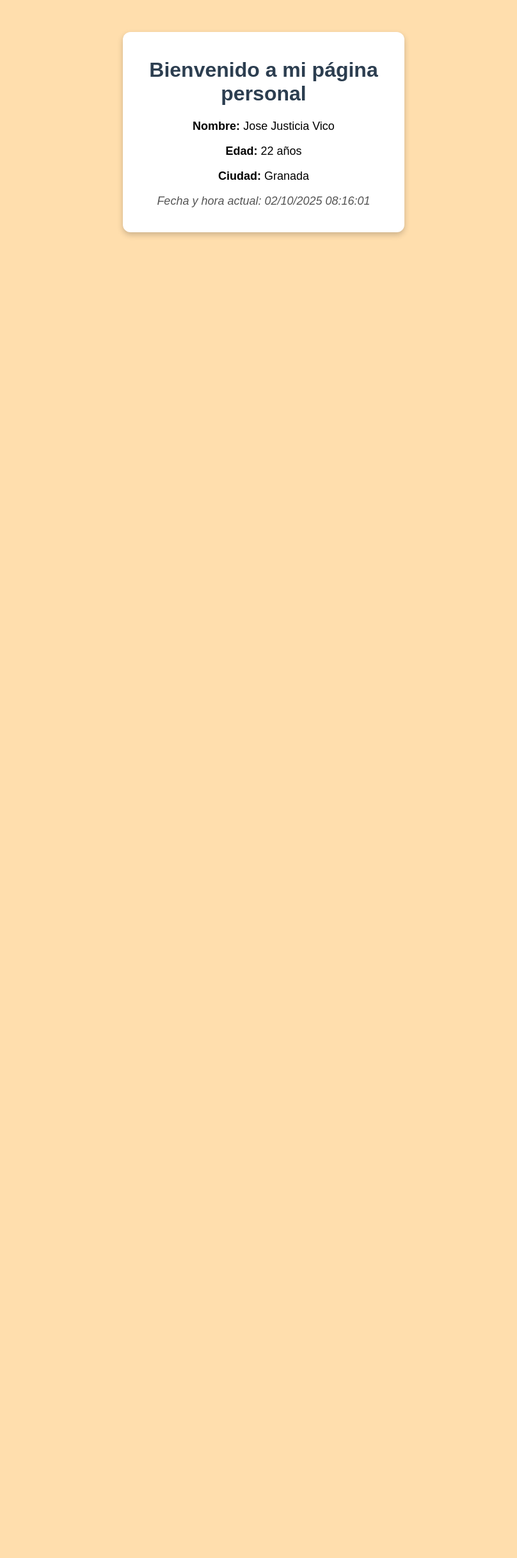
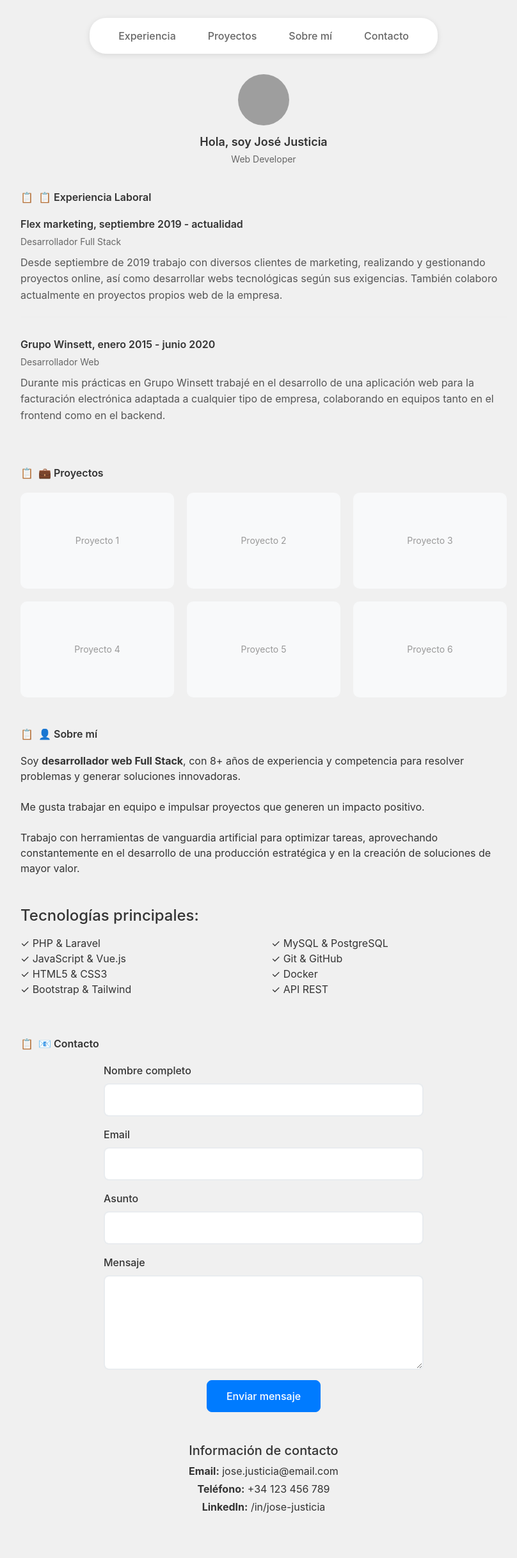
Before and after one commit to Pepe-JV/EntornoServidor, a PHP site: page / in a window 1280 px wide. Shown: the whole page at 64% size, without its empty margins (228-1036 px from the left). Before the commit the page ends 370 px from the top, so only its background shows below. Run offline with PHP 8.4, Linux system fonts and the light colour scheme; grey boxes are pictures that could not be loaded.

```diff
--- a/T1/ejercicios_T1_Jose_Justicia/ejercicio3/assets/css/style.css
+++ b/T1/ejercicios_T1_Jose_Justicia/ejercicio3/assets/css/style.css
@@ -1,26 +1,195 @@
+body {
+    background-color: #f0f0f0;
+    font-family: -apple-system, BlinkMacSystemFont, 'Segoe UI', Roboto, sans-serif;
+    color: #333;
+}
 
-body {
-    font-family: Arial, sans-serif;
-    background-color: navajowhite;
+.container {
+    max-width: 800px;
+    background-color: #f0f0f0;
+    padding: 20px;
+}
+
+/* Navegación */
+.navbar-nav {
+    background-color: white;
+    border-radius: 25px;
+    padding: 8px 20px;
+    box-shadow: 0 2px 10px rgba(0,0,0,0.1);
+}
+
+.nav-link {
+    color: #666 !important;
+    padding: 8px 20px !important;
+    margin: 0 5px;
+    border-radius: 20px;
+    transition: all 0.3s ease;
+    text-decoration: none;
+    font-weight: 500;
+}
+
+.nav-link:hover {
+    color: #333 !important;
+    background-color: #f8f9fa;
+}
+
+.nav-link.active {
+    color: #007bff !important;
+    background-color: #e7f3ff;
+}
+
+/* Contenido principal */
+.main-content {
+    background-color: white;
+    border-radius: 15px;
+    padding: 40px;
+    margin-top: 30px;
+    box-shadow: 0 2px 20px rgba(0,0,0,0.05);
+}
+
+/* Perfil */
+.profile-section {
     text-align: center;
-    margin-top: 50px;
+    margin-bottom: 40px;
 }
-.contenedor {
-    background: white;
-    padding: 20px;
-    margin: auto;
-    width: 400px;
-    border-radius: 12px;
-    box-shadow: 0px 4px 10px rgba(0,0,0,0.2);
+
+.profile-img {
+    width: 80px;
+    height: 80px;
+    border-radius: 50%;
+    margin-bottom: 15px;
 }
-h1 {
-    color: #2c3e50;
+
+.profile-name {
+    font-size: 18px;
+    font-weight: 600;
+    color: #333;
+    margin: 0;
 }
-p {
-    font-size: 18px;
+
+.profile-subtitle {
+    font-size: 14px;
+    color: #666;
+    margin: 5px 0 0 0;
 }
-.fecha {
-    margin-top: 15px;
-    font-style: italic;
+
+/* Secciones */
+.section-title {
+    font-size: 16px;
+    font-weight: 600;
+    color: #333;
+    margin-bottom: 20px;
+    display: flex;
+    align-items: center;
+}
+
+.section-title::before {
+    content: "📋";
+    margin-right: 8px;
+}
+
+/* Experiencia laboral */
+.experience-item {
+    margin-bottom: 30px;
+    padding-bottom: 20px;
+    border-bottom: 1px solid #eee;
+}
+
+.experience-item:last-child {
+    border-bottom: none;
+    margin-bottom: 0;
+}
+
+.experience-title {
+    font-weight: 600;
+    color: #333;
+    margin-bottom: 5px;
+}
+
+.experience-period {
+    color: #666;
+    font-size: 14px;
+    margin-bottom: 10px;
+}
+
+.experience-description {
     color: #555;
+    line-height: 1.6;
 }
+
+/* Proyectos */
+.projects-grid {
+    display: grid;
+    grid-template-columns: repeat(auto-fit, minmax(200px, 1fr));
+    gap: 20px;
+    margin-top: 20px;
+}
+
+.project-card {
+    background-color: #f8f9fa;
+    border-radius: 10px;
+    height: 150px;
+    display: flex;
+    align-items: center;
+    justify-content: center;
+    color: #999;
+    font-size: 14px;
+    transition: transform 0.3s ease;
+}
+
+.project-card:hover {
+    transform: translateY(-5px);
+    box-shadow: 0 5px 15px rgba(0,0,0,0.1);
+}
+
+/* Formulario de contacto */
+.contact-form {
+    max-width: 500px;
+    margin: 0 auto;
+}
+
+.form-label {
+    font-weight: 500;
+    color: #333;
+    margin-bottom: 8px;
+}
+
+.form-control {
+    border: 2px solid #e9ecef;
+    border-radius: 8px;
+    padding: 12px;
+    transition: border-color 0.3s ease;
+}
+
+.form-control:focus {
+    border-color: #007bff;
+    box-shadow: 0 0 0 0.2rem rgba(0,123,255,0.25);
+}
+
+.btn-primary {
+    background-color: #007bff;
+    border-color: #007bff;
+    padding: 12px 30px;
+    border-radius: 8px;
+    font-weight: 500;
+}
+
+/* Responsive */
+@media (max-width: 768px) {
+    .container {
+        padding: 10px;
+    }
+
+    .main-content {
+        padding: 20px;
+    }
+
+    .navbar-nav {
+        padding: 5px 10px;
+    }
+
+    .nav-link {
+        padding: 6px 15px !important;
+        font-size: 14px;
+    }
+}
--- a/T1/ejercicios_T1_Jose_Justicia/ejercicio3/index.php
+++ b/T1/ejercicios_T1_Jose_Justicia/ejercicio3/index.php
@@ -1,29 +1,67 @@
+<?php
+// Sistema de navegación dinámica
+$page = isset($_GET['page']) ? $_GET['page'] : 'experiencia';
+
+// Páginas válidas
+$valid_pages = ['experiencia', 'proyectos', 'sobre-mi', 'contacto'];
+
+// Validar si la página existe
+if (!in_array($page, $valid_pages)) {
+    $page = 'experiencia'; // Página por defecto
+}
+
+// Función para determinar si la página está activa
+function isActive($current_page, $target_page) {
+    return $current_page === $target_page ? 'active' : '';
+}
+?>
 <!DOCTYPE html>
 <html lang="es">
 <head>
     <meta charset="UTF-8">
-    <title>Mi Primera Página PHP</title>
+    <meta name="viewport" content="width=device-width, initial-scale=1.0">
+    <title>José Justicia - Portfolio</title>
+    <!-- Bootstrap 5 CSS -->
+    <link href="https://cdn.jsdelivr.net/npm/bootstrap@5.3.0/dist/css/bootstrap.min.css" rel="stylesheet">
     <link rel="stylesheet" href="assets/css/style.css">
 </head>
 <body>
+<div class="container">
+    <!-- Navegación -->
+    <nav class="navbar navbar-expand-lg navbar-light bg-transparent mb-4">
+        <div class="container-fluid justify-content-center">
+            <ul class="navbar-nav">
+                <li class="nav-item">
+                    <a class="nav-link" href="#experiencia">Experiencia</a>
+                </li>
+                <li class="nav-item">
+                    <a class="nav-link" href="#proyectos">Proyectos</a>
+                </li>
+                <li class="nav-item">
+                    <a class="nav-link" href="#sobre-mi">Sobre mí</a>
+                </li>
+                <li class="nav-item">
+                    <a class="nav-link" href="#contacto">Contacto</a>
+                </li>
+            </ul>
+        </div>
+    </nav>
 
-<?php
-// Variables PHP
-$nombre = "Jose Justicia Vico";
-$edad = 22;
-$ciudad = "Granada";
-
-// Fecha y hora actual
-$fechaActual = date("d/m/Y H:i:s");
-?>
-
-<div class="contenedor">
-    <h1>Bienvenido a mi página personal</h1>
-    <p><strong>Nombre:</strong> <?php echo $nombre; ?></p>
-    <p><strong>Edad:</strong> <?php echo $edad; ?> años</p>
-    <p><strong>Ciudad:</strong> <?php echo $ciudad; ?></p>
-    <p class="fecha">Fecha y hora actual: <?php echo $fechaActual; ?></p>
+    <!-- Secciones en una sola página -->
+    <div id="experiencia" class="mb-5">
+        <?php include 'pages/experienci.php'; ?>
+    </div>
+    <div id="proyectos" class="mb-5">
+        <?php include 'pages/proyectos.php'; ?>
+    </div>
+    <div id="sobre-mi" class="mb-5">
+        <?php include 'pages/sobre-mi.php'; ?>
+    </div>
+    <div id="contacto" class="mb-5">
+        <?php include 'pages/contacto.php'; ?>
+    </div>
 </div>
-
+<!-- Bootstrap 5 JS -->
+<script src="https://cdn.jsdelivr.net/npm/bootstrap@5.3.0/dist/js/bootstrap.bundle.min.js"></script>
 </body>
 </html>
--- a/T1/ejercicios_T1_Jose_Justicia/ejercicio3/pages/about.php
+++ /dev/null
@@ -1 +0,0 @@
-<?php
--- a/T1/ejercicios_T1_Jose_Justicia/ejercicio3/pages/contact.php
+++ /dev/null
@@ -1 +0,0 @@
-<?php
--- /dev/null
+++ b/T1/ejercicios_T1_Jose_Justicia/ejercicio3/pages/contacto.php
@@ -0,0 +1,46 @@
+<div class="contact-section">
+    <h3 class="section-title">📧 Contacto</h3>
+
+    <div class="contact-form">
+        <form method="POST" action="">
+            <?php
+            if ($_SERVER['REQUEST_METHOD'] === 'POST') {
+                echo '<div class="alert alert-success" role="alert">
+                        ¡Gracias por tu mensaje! Te contactaré pronto.
+                      </div>';
+            }
+            ?>
+
+            <div class="mb-3">
+                <label for="name" class="form-label">Nombre completo</label>
+                <input type="text" class="form-control" id="name" name="name" required>
+            </div>
+
+            <div class="mb-3">
+                <label for="email" class="form-label">Email</label>
+                <input type="email" class="form-control" id="email" name="email" required>
+            </div>
+
+            <div class="mb-3">
+                <label for="subject" class="form-label">Asunto</label>
+                <input type="text" class="form-control" id="subject" name="subject" required>
+            </div>
+
+            <div class="mb-3">
+                <label for="message" class="form-label">Mensaje</label>
+                <textarea class="form-control" id="message" name="message" rows="5" required></textarea>
+            </div>
+
+            <div class="text-center">
+                <button type="submit" class="btn btn-primary">Enviar mensaje</button>
+            </div>
+        </form>
+
+        <div class="contact-info mt-5 text-center">
+            <h5>Información de contacto</h5>
+            <p class="mb-1"><strong>Email:</strong> jose.justicia@email.com</p>
+            <p class="mb-1"><strong>Teléfono:</strong> +34 123 456 789</p>
+            <p class="mb-0"><strong>LinkedIn:</strong> /in/jose-justicia</p>
+        </div>
+    </div>
+</div>
--- /dev/null
+++ b/T1/ejercicios_T1_Jose_Justicia/ejercicio3/pages/experienci.php
@@ -0,0 +1,29 @@
+<div class="profile-section">
+    <img src="assets/images/profile.jpg" alt="José Justicia" class="profile-img" onerror="this.src='https://via.placeholder.com/80x80/ddd/666?text=JJ'">
+    <h2 class="profile-name">Hola, soy José Justicia</h2>
+    <p class="profile-subtitle">Web Developer</p>
+</div>
+
+<div class="experience-section">
+    <h3 class="section-title">📋 Experiencia Laboral</h3>
+
+    <div class="experience-item">
+        <div class="experience-title">Flex marketing, septiembre 2019 - actualidad</div>
+        <div class="experience-period">Desarrollador Full Stack</div>
+        <div class="experience-description">
+            Desde septiembre de 2019 trabajo con diversos clientes de marketing, realizando y gestionando
+            proyectos online, así como desarrollar webs tecnológicas según sus exigencias. También
+            colaboro actualmente en proyectos propios web de la empresa.
+        </div>
+    </div>
+
+    <div class="experience-item">
+        <div class="experience-title">Grupo Winsett, enero 2015 - junio 2020</div>
+        <div class="experience-period">Desarrollador Web</div>
+        <div class="experience-description">
+            Durante mis prácticas en Grupo Winsett trabajé en el desarrollo de una aplicación web para la facturación electrónica adaptada
+            a cualquier tipo de empresa, colaborando en equipos tanto en el frontend como en el
+            backend.
+        </div>
+    </div>
+</div>
--- /dev/null
+++ b/T1/ejercicios_T1_Jose_Justicia/ejercicio3/pages/proyectos.php
@@ -0,0 +1,24 @@
+<div class="projects-section">
+    <h3 class="section-title">💼 Proyectos</h3>
+
+    <div class="projects-grid">
+        <div class="project-card">
+            <span>Proyecto 1</span>
+        </div>
+        <div class="project-card">
+            <span>Proyecto 2</span>
+        </div>
+        <div class="project-card">
+            <span>Proyecto 3</span>
+        </div>
+        <div class="project-card">
+            <span>Proyecto 4</span>
+        </div>
+        <div class="project-card">
+            <span>Proyecto 5</span>
+        </div>
+        <div class="project-card">
+            <span>Proyecto 6</span>
+        </div>
+    </div>
+</div>
--- a/T1/ejercicios_T1_Jose_Justicia/ejercicio3/pages/services.php
+++ /dev/null
@@ -1 +0,0 @@
-<?php
--- /dev/null
+++ b/T1/ejercicios_T1_Jose_Justicia/ejercicio3/pages/sobre-mi.php
@@ -0,0 +1,41 @@
+<div class="about-section">
+    <h3 class="section-title">👤 Sobre mí</h3>
+
+    <div class="about-content">
+        <p class="mb-4">
+            Soy <strong>desarrollador web Full Stack</strong>, con 8+ años de experiencia y competencia para resolver
+            problemas y generar soluciones innovadoras.
+        </p>
+
+        <p class="mb-4">
+            Me gusta trabajar en equipo e impulsar proyectos que generen un impacto positivo.
+        </p>
+
+        <p class="mb-4">
+            Trabajo con herramientas de vanguardia artificial para optimizar tareas, aprovechando
+            constantemente en el desarrollo de una producción estratégica y en la creación de soluciones de mayor valor.
+        </p>
+
+        <div class="skills-section mt-5">
+            <h4 class="mb-3">Tecnologías principales:</h4>
+            <div class="row">
+                <div class="col-md-6">
+                    <ul class="list-unstyled">
+                        <li>✓ PHP & Laravel</li>
+                        <li>✓ JavaScript & Vue.js</li>
+                        <li>✓ HTML5 & CSS3</li>
+                        <li>✓ Bootstrap & Tailwind</li>
+                    </ul>
+                </div>
+                <div class="col-md-6">
+                    <ul class="list-unstyled">
+                        <li>✓ MySQL & PostgreSQL</li>
+                        <li>✓ Git & GitHub</li>
+                        <li>✓ Docker</li>
+                        <li>✓ API REST</li>
+                    </ul>
+                </div>
+            </div>
+        </div>
+    </div>
+</div>
```
